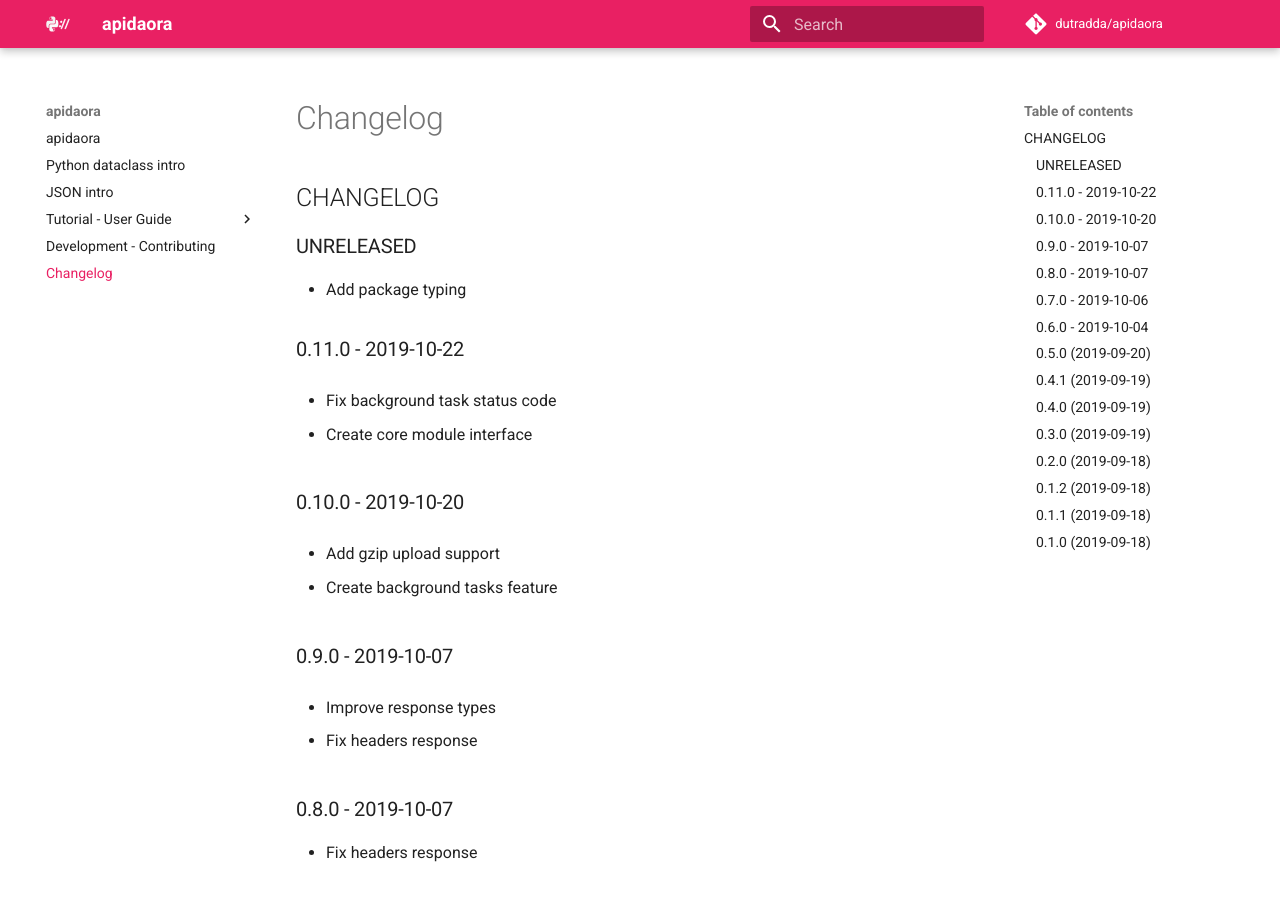
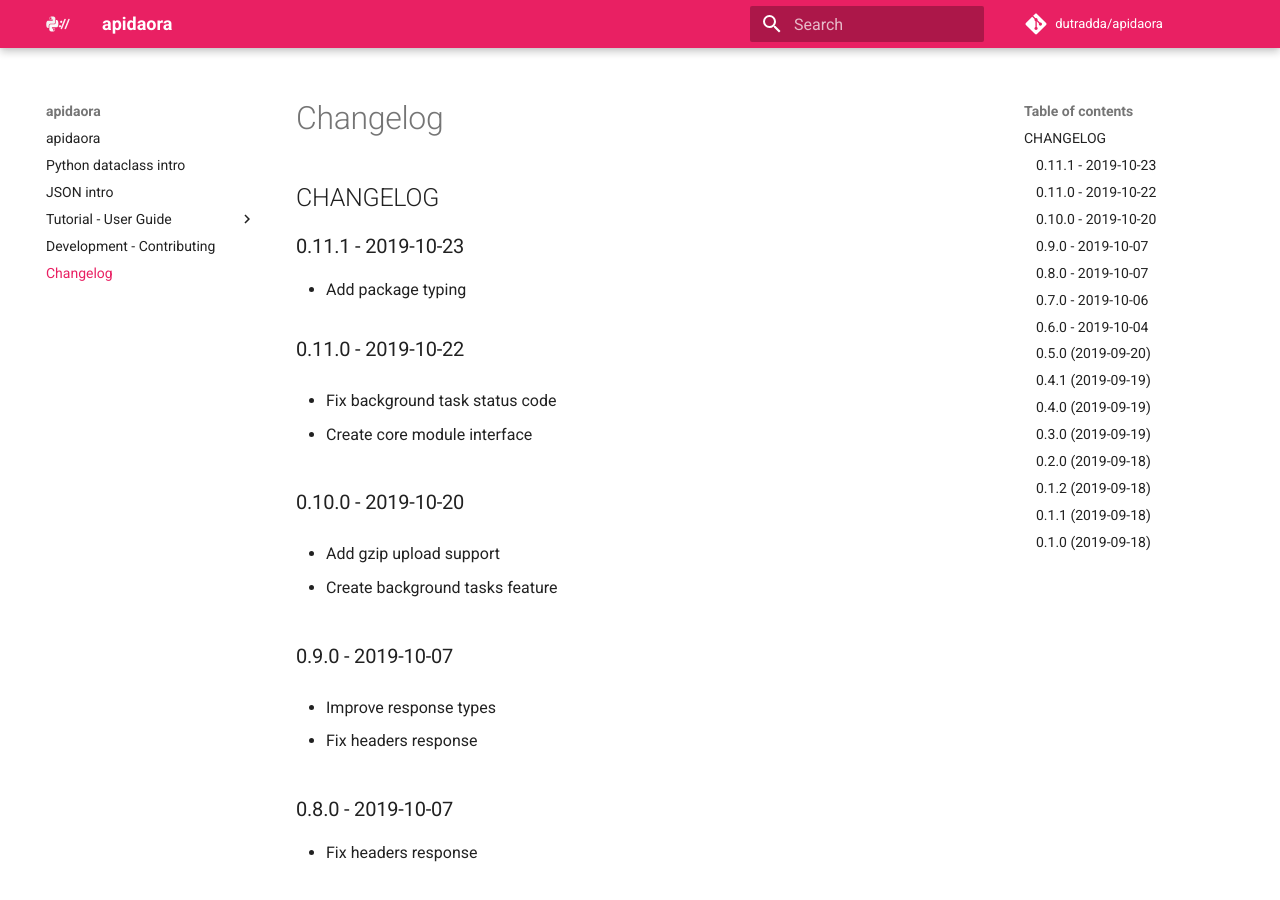
Before and after one commit to dutradda/apidaora, an MkDocs documentation site: the page built from docs/changelog.md, in a window 1280 px wide and 900 px high. Built offline with MkDocs 1.6.1 and Material for MkDocs 9.7.7, drawn with Linux system fonts in a browser that asks for light colours; comment, search, counter and statistics services are not loaded.

Commit message:
Update CHANGELOG

```diff
--- a/docs/changelog.md
+++ b/docs/changelog.md
@@ -1,6 +1,6 @@
 ## CHANGELOG
 
-### UNRELEASED
+### 0.11.1 - 2019-10-23
 
  - Add package typing
 
```
Also changed, not shown: CHANGELOG.md (+1 -1 lines).
